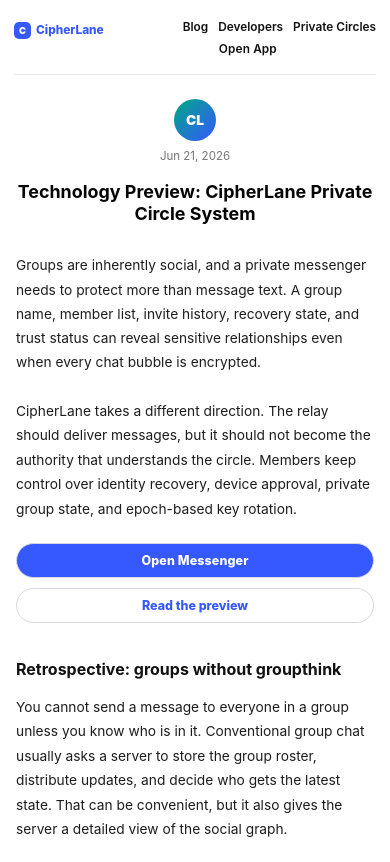
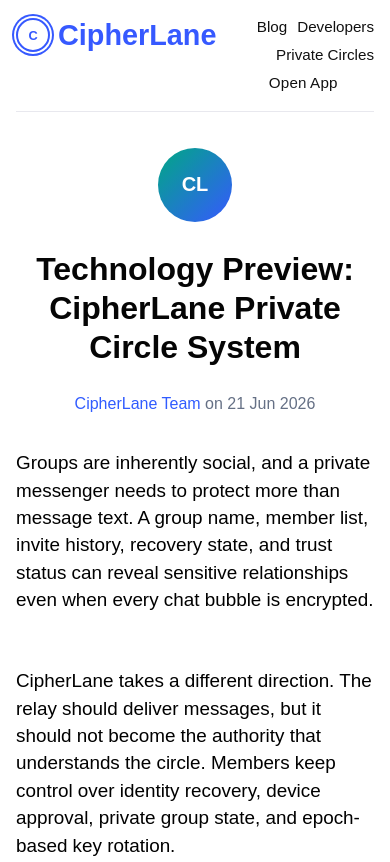
Before and after one commit to krishnamathi2/whatsappnew, a website: page web/index.html in a window 390 px wide. Shown: the top 862 px of the page. Drawn offline with Linux system fonts and the light colour scheme.

Commit message:
Match landing page editorial layout

```diff
--- a/web/index.html
+++ b/web/index.html
@@ -1255,47 +1255,52 @@
     .landingPage {
       min-height: 100vh;
       background: #ffffff;
-      color: #121212;
-      font-family: Inter, "Segoe UI", Arial, sans-serif;
+      color: #000000;
+      font-family: Arial, Helvetica, sans-serif;
     }
 
     .landingNav {
-      width: min(720px, calc(100% - 40px));
+      width: min(1528px, calc(100% - 200px));
       margin: 0 auto;
-      padding: 22px 0 18px;
+      min-height: 115px;
+      padding: 28px 0;
       display: flex;
       align-items: center;
       justify-content: space-between;
       border-bottom: 1px solid #e8e8ee;
-      font-size: 0.74rem;
-      line-height: 1;
+      font-size: 24px;
+      line-height: 1.2;
     }
 
     .landingBrand {
       display: inline-flex;
       align-items: center;
-      gap: 5px;
+      gap: 13px;
       color: #3659ff;
       font-weight: 800;
       text-decoration: none;
+      font-size: 56px;
+      letter-spacing: 0;
     }
 
     .landingMark {
-      width: 17px;
-      height: 17px;
-      border-radius: 5px;
+      width: 62px;
+      height: 62px;
+      border-radius: 50%;
       display: inline-grid;
       place-items: center;
-      color: #ffffff;
-      background: #3659ff;
-      font-size: 0.58rem;
+      color: #3659ff;
+      background: #ffffff;
+      border: 4px solid #3659ff;
+      box-shadow: 0 0 0 4px #ffffff, 0 0 0 7px #3659ff;
+      font-size: 1.15rem;
       font-weight: 900;
     }
 
     .landingNavLinks {
       display: flex;
       align-items: center;
-      gap: 14px;
+      gap: 34px;
     }
 
     .landingNavLinks a,
@@ -1305,59 +1310,74 @@
       background: transparent;
       color: #111111;
       font: inherit;
-      font-weight: 600;
+      font-weight: 400;
       text-decoration: none;
       cursor: pointer;
     }
 
     .landingArticle {
-      width: min(520px, calc(100% - 40px));
-      margin: 28px auto 0;
-      padding-bottom: 64px;
+      width: min(826px, calc(100% - 48px));
+      margin: 66px auto 0;
+      padding-bottom: 88px;
     }
 
     .landingAuthor {
       display: grid;
       justify-items: center;
-      gap: 8px;
-      margin-bottom: 18px;
-      color: #767676;
-      font-size: 0.72rem;
+      gap: 26px;
+      margin-bottom: 28px;
+      color: #657085;
+      font-size: 24px;
     }
 
     .landingAvatar {
-      width: 42px;
-      height: 42px;
+      width: 108px;
+      height: 108px;
       border-radius: 50%;
       display: grid;
       place-items: center;
       color: #ffffff;
       background: linear-gradient(135deg, #00a884, #3659ff);
-      font-size: 0.86rem;
+      font-size: 1.8rem;
       font-weight: 900;
     }
 
     .landingTitle {
-      margin: 0 0 6px;
+      margin: 0 auto 26px;
+      max-width: 900px;
       color: #050505;
-      font-size: 1.2rem;
-      line-height: 1.25;
+      font-size: 43px;
+      line-height: 1.34;
       letter-spacing: 0;
       text-align: center;
+      font-weight: 800;
+    }
+
+    .landingByline {
+      margin: 0 0 64px;
+      color: #657085;
+      font-size: 24px;
+      line-height: 1.4;
+      text-align: center;
+    }
+
+    .landingByline a {
+      color: #315cff;
+      text-decoration: none;
     }
 
     .landingLead {
-      margin: 28px 0 24px;
-      color: #1e1e1e;
-      font-size: 0.86rem;
-      line-height: 1.76;
+      margin: 0 0 54px;
+      color: #000000;
+      font-size: 28px;
+      line-height: 1.45;
     }
 
     .landingActions {
       display: flex;
       justify-content: center;
-      gap: 10px;
-      margin: 22px 0 34px;
+      gap: 14px;
+      margin: 10px 0 56px;
     }
 
     .landingActions button,
@@ -1365,10 +1385,10 @@
       min-width: 120px;
       border: 1px solid #d6d7df;
       border-radius: 999px;
-      padding: 9px 14px;
+      padding: 11px 18px;
       text-decoration: none;
       text-align: center;
-      font-size: 0.78rem;
+      font-size: 16px;
       font-weight: 800;
     }
 
@@ -1384,22 +1404,23 @@
     }
 
     .landingSectionTitle {
-      margin: 36px 0 14px;
+      margin: 54px 0 18px;
       color: #111111;
-      font-size: 1rem;
+      font-size: 24px;
       line-height: 1.35;
       letter-spacing: 0;
+      font-weight: 800;
     }
 
     .landingText {
-      margin: 0 0 16px;
-      color: #1d1d1d;
-      line-height: 1.78;
-      font-size: 0.86rem;
+      margin: 0 0 28px;
+      color: #000000;
+      line-height: 1.45;
+      font-size: 28px;
     }
 
     .landingDiagram {
-      margin: 20px 0;
+      margin: 32px 0;
       border: 1px solid #dfe3ea;
       background: #f7f8fb;
       overflow-x: auto;
@@ -1409,13 +1430,13 @@
       width: 100%;
       border-collapse: collapse;
       font-family: "SFMono-Regular", Consolas, "Liberation Mono", monospace;
-      font-size: 0.66rem;
+      font-size: 13px;
       color: #2b3440;
     }
 
     .landingDiagram th,
     .landingDiagram td {
-      padding: 9px;
+      padding: 12px;
       border-bottom: 1px solid #e4e7ee;
       text-align: left;
       white-space: nowrap;
@@ -1426,26 +1447,26 @@
     }
 
     .landingPullout {
-      margin: 22px 0;
-      padding: 15px 18px;
-      border-left: 3px solid #3659ff;
+      margin: 34px 0;
+      padding: 22px 26px;
+      border-left: 5px solid #3659ff;
       background: #f5f7ff;
       color: #172554;
-      font-size: 0.84rem;
-      line-height: 1.65;
+      font-size: 24px;
+      line-height: 1.5;
     }
 
     .landingList {
-      margin: 0 0 18px 18px;
+      margin: 0 0 32px 30px;
       padding: 0;
-      color: #1d1d1d;
-      font-size: 0.86rem;
-      line-height: 1.78;
+      color: #000000;
+      font-size: 28px;
+      line-height: 1.45;
     }
 
     .landingNote {
       color: #5f6368;
-      font-size: 0.74rem;
+      font-size: 18px;
       line-height: 1.6;
     }
 
@@ -1470,9 +1491,25 @@
       }
 
       .landingNav {
-        width: calc(100% - 28px);
+        width: calc(100% - 32px);
+        min-height: auto;
+        padding: 18px 0;
         gap: 16px;
         align-items: flex-start;
+        font-size: 0.95rem;
+      }
+
+      .landingBrand {
+        font-size: 1.8rem;
+        gap: 8px;
+      }
+
+      .landingMark {
+        width: 34px;
+        height: 34px;
+        border-width: 2px;
+        box-shadow: 0 0 0 2px #ffffff, 0 0 0 4px #3659ff;
+        font-size: 0.8rem;
       }
 
       .landingNavLinks {
@@ -1483,11 +1520,37 @@
 
       .landingArticle {
         width: calc(100% - 32px);
-        margin-top: 24px;
+        margin-top: 36px;
+      }
+
+      .landingAvatar {
+        width: 74px;
+        height: 74px;
+        font-size: 1.25rem;
       }
 
       .landingTitle {
-        font-size: 1.12rem;
+        font-size: 2rem;
+        line-height: 1.22;
+      }
+
+      .landingByline {
+        margin-bottom: 34px;
+        font-size: 1rem;
+      }
+
+      .landingLead,
+      .landingText,
+      .landingList {
+        font-size: 1.18rem;
+      }
+
+      .landingSectionTitle {
+        font-size: 1.35rem;
+      }
+
+      .landingPullout {
+        font-size: 1.05rem;
       }
 
       .landingActions {
@@ -1530,9 +1593,9 @@
       <header>
         <div class="landingAuthor">
           <span class="landingAvatar">CL</span>
-          <span>Jun 21, 2026</span>
         </div>
         <h1 id="landingTitle" class="landingTitle">Technology Preview: CipherLane Private Circle System</h1>
+        <p class="landingByline"><a href="#landingPage">CipherLane Team</a> on 21 Jun 2026</p>
       </header>
 
       <p class="landingLead">Groups are inherently social, and a private messenger needs to protect more than message text. A group name, member list, invite history, recovery state, and trust status can reveal sensitive relationships even when every chat bubble is encrypted.</p>
```
